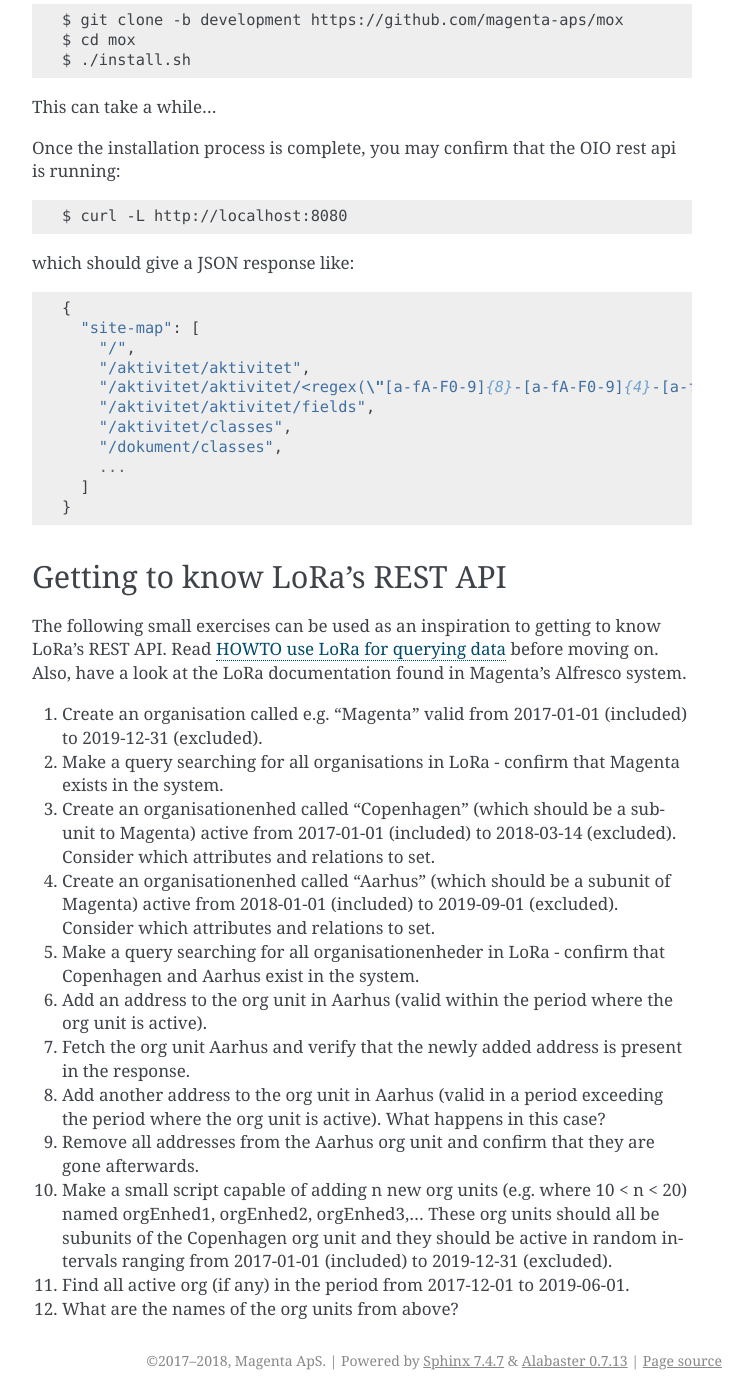
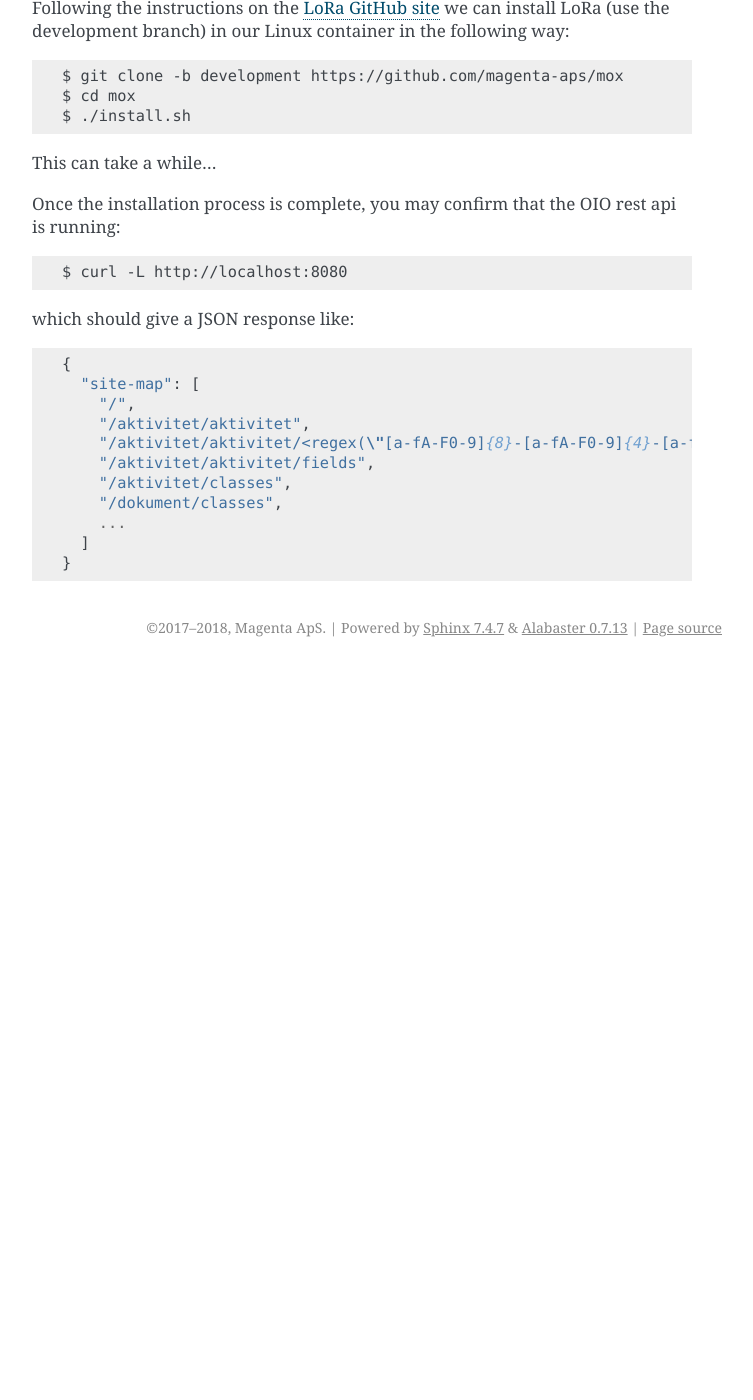
Before and after one commit to magenta-aps/mox, a Sphinx documentation site: the page built from doc/user/setup-dev-env.rst, in a window 1280 px wide and 1400 px high, scrolled down 1460 px. Shown: the whole window, without its empty margins (388-1141 px from the left). Built offline with Sphinx 7.4.7, drawn with Linux system fonts in a browser that asks for light colours; after the commit the page ends 2127 px from its top, so only the background shows below that; some of the changed text lies outside the part shown.

Commit message:
Split Introduction to REST into setup dev env and tutorial

```diff
--- a/doc/REST_API_getting-started.rst
+++ b/doc/user/setup-dev-env.rst
@@ -1,5 +1,5 @@
-Introduction to the REST API
-============================
+Setting up a development environment
+====================================
 
 Let us setup a Linux container to run LoRa within before we begin.
 
@@ -87,38 +87,3 @@
       ...
     ]
   }
-
-Getting to know LoRa's REST API
--------------------------------
-
-The following small exercises can be used as an inspiration to getting to know
-LoRa's REST API. Read :ref:`LoRaHOWTO` before moving on. Also, have a look at
-the LoRa documentation found in Magenta’s Alfresco system.
-
-1. Create an organisation called e.g. “Magenta” valid from 2017-01-01
-   (included) to 2019-12-31 (excluded).
-2. Make a query searching for all organisations in LoRa - confirm that Magenta
-   exists in the system.
-3. Create an organisationenhed called “Copenhagen” (which should be a subunit
-   to Magenta) active from 2017-01-01 (included) to 2018-03-14 (excluded).
-   Consider which attributes and relations to set.
-4. Create an organisationenhed called “Aarhus” (which should be a subunit of
-   Magenta) active from 2018-01-01 (included) to 2019-09-01 (excluded).
-   Consider which attributes and relations to set.
-5. Make a query searching for all organisationenheder in LoRa - confirm that
-   Copenhagen and Aarhus exist in the system.
-6. Add an address to the org unit in Aarhus (valid within the period where the
-   org unit is active).
-7. Fetch the org unit Aarhus and verify that the newly added address is
-   present in the response.
-8. Add another address to the org unit in Aarhus (valid in a period exceeding
-   the period where the org unit is active). What happens in this case?
-9. Remove all addresses from the Aarhus org unit and confirm that they are
-   gone afterwards.
-10. Make a small script capable of adding n new org units
-    (e.g. where 10 < n < 20) named orgEnhed1, orgEnhed2, orgEnhed3,... These
-    org units should all be subunits of the Copenhagen org unit and they
-    should be active in random intervals ranging from 2017-01-01 (included) to
-    2019-12-31 (excluded).
-11. Find all active org (if any) in the period from 2017-12-01 to 2019-06-01.
-12. What are the names of the org units from above?
```
Also changed, not shown: doc/index.rst (+8 -1 lines), doc/user/rest-tutorial.rst (added, +34 -0 lines).
